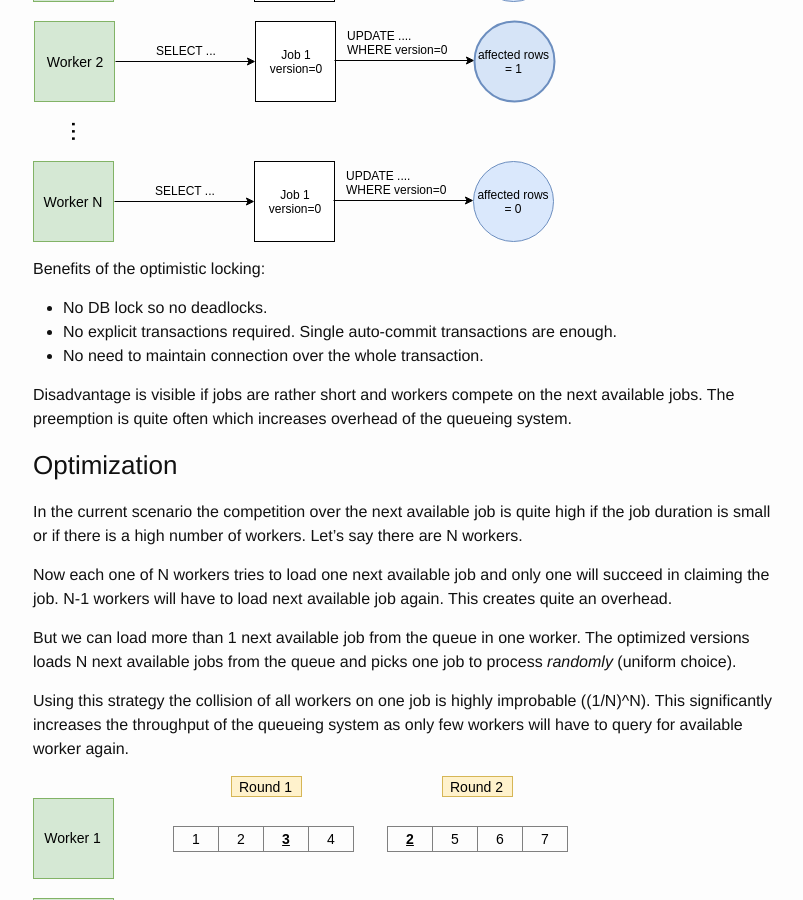
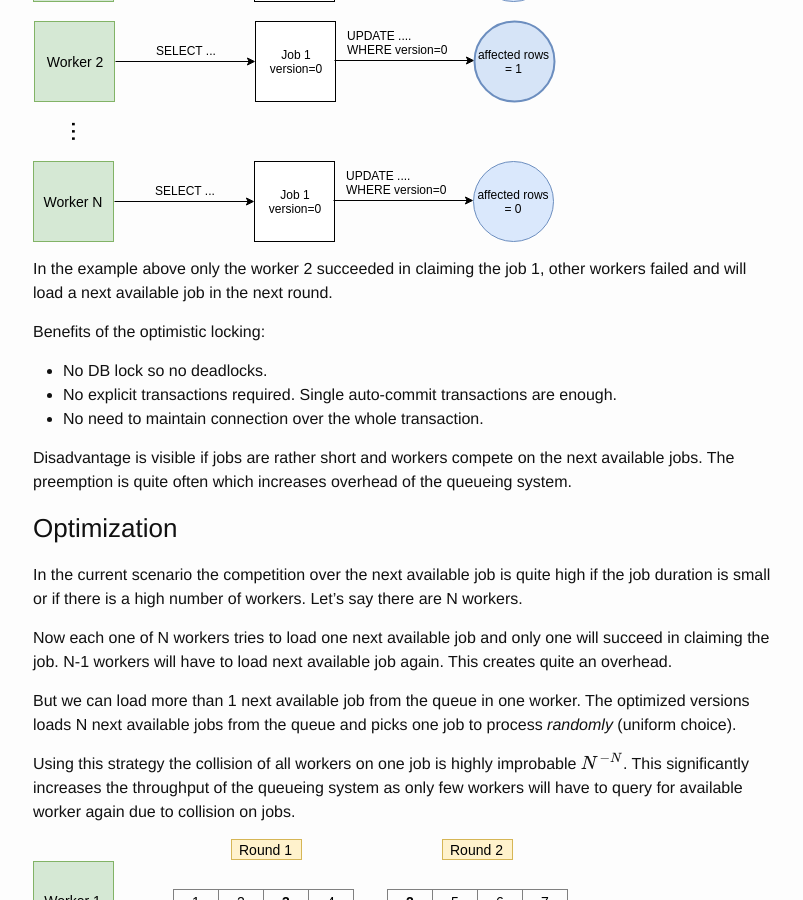
Before and after one commit to ph4r05/devblog, a Jekyll site: the page built from _posts/2017-12-20-laravel-queues-optimization.markdown, in a window 1280 px wide and 900 px high, scrolled down 6006 px. Shown: the whole window, without its empty margins (237-1040 px from the left). Built offline with Jekyll 4.4.1, drawn with Linux system fonts in a browser that asks for light colours; formulas are drawn with MathJax 3.

Commit message:
optimization wording

```diff
--- a/_posts/2017-12-20-laravel-queues-optimization.markdown
+++ b/_posts/2017-12-20-laravel-queues-optimization.markdown
@@ -278,6 +278,9 @@ on it. Other workers will get 0 and try to load next available job again - got p
 
 [![Optimistic locking](/static/queue02/jobs_optimistic_h.svg)](/static/queue02/jobs_optimistic_h.svg)
 
+In the example above only the worker 2 succeeded in claiming the job 1, other workers failed and will
+load a next available job in the next round.
+
 Benefits of the optimistic locking:
 
 - No DB lock so no deadlocks.
@@ -298,9 +301,9 @@ N-1 workers will have to load next available job again. This creates quite an ov
 But we can load more than 1 next available job from the queue in one worker. The optimized versions loads N next available jobs
 from the queue and picks one job to process *randomly* (uniform choice).
 
-Using this strategy the collision of all workers on one job is highly improbable ((1/N)^N).
+Using this strategy the collision of all workers on one job is highly improbable \\(N^{-N}\\).
 This significantly increases the throughput of the queueing system as only few workers will have to query for
-available worker again.
+available worker again due to collision on jobs.
 
 [![Optimized optimistic locking](/static/queue02/optimized_optimistic.svg)](/static/queue02/optimized_optimistic.svg)
 
```
